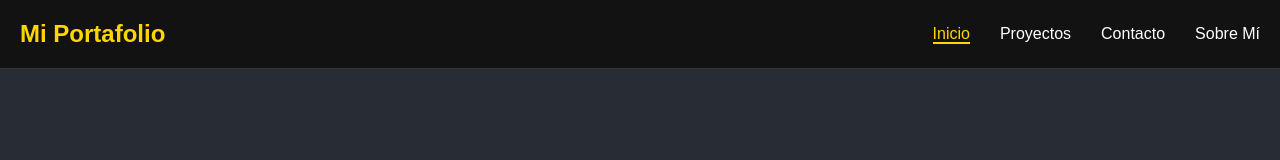
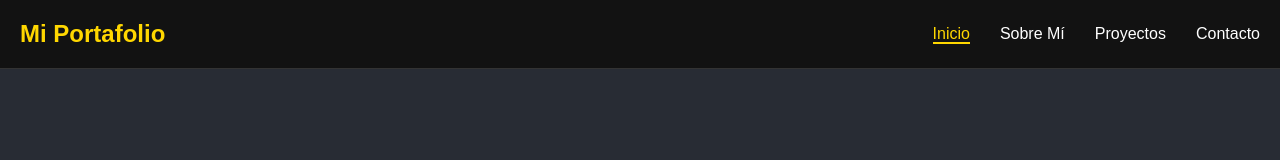
Before and after one commit to Alejandro20983/Mi-Portafolio, a React (Create React App) app: page / in a window 1280 px wide. Shown: the top 160 px of the page. Built offline with nearby package versions, Linux system fonts and the light colour scheme.

Commit message:
nuevo cambio en nav bar

```diff
--- a/src/components/NavBar.jsx
+++ b/src/components/NavBar.jsx
@@ -23,16 +23,17 @@ function Navbar() {
         <li className={location.pathname === '/' ? 'active' : ''}>
           <Link to="/" onClick={closeMenu}>Inicio</Link>
         </li>
+        <li className={location.pathname === '/sobremi' ? 'active' : ''}>
+          <Link to="/sobremi" onClick={closeMenu}>Sobre Mí</Link>
+        </li>
         <li className={location.pathname === '/proyectos' ? 'active' : ''}>
           <Link to="/proyectos" onClick={closeMenu}>Proyectos</Link>
         </li>
         <li className={location.pathname === '/contacto' ? 'active' : ''}>
           <Link to="/contacto" onClick={closeMenu}>Contacto</Link>
         </li>
-        <li className={location.pathname === '/sobremi' ? 'active' : ''}>
-          <Link to="/sobremi" onClick={closeMenu}>Sobre Mí</Link>
-        </li>
       </ul>
+
     </nav>
   );
 }
```
